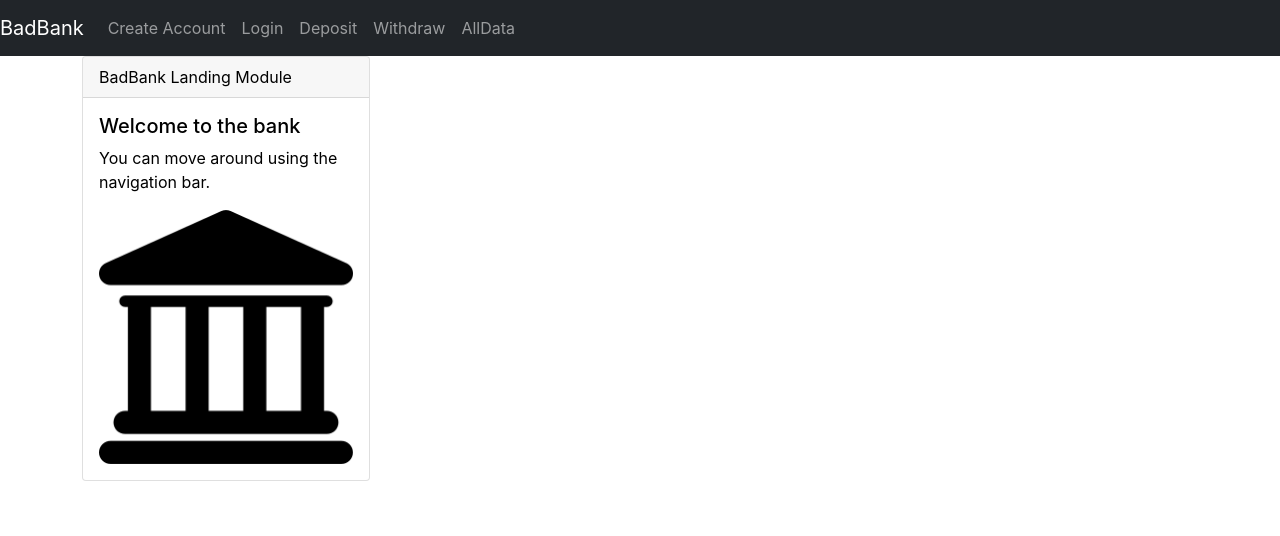
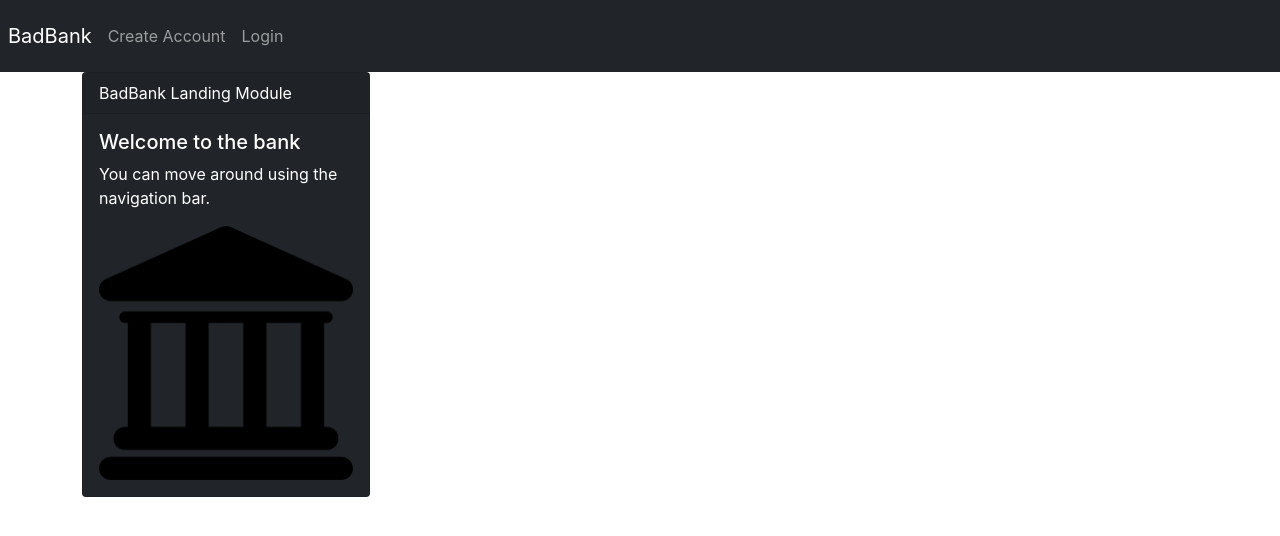
Before and after one commit to SimonCapriles/Banking-Application, a React (Create React App) app: page /#/ in a window 1280 px wide. Shown: the top 536 px of the page. Built offline with nearby package versions, Linux system fonts and the light colour scheme.

Commit message:
Using user context properly

```diff
--- a/src/App.js
+++ b/src/App.js
@@ -1,6 +1,6 @@
 import React from 'react';
 import {Route, HashRouter} from "react-router-dom";
-import {UserContext, UsersContext, ThemeContext} from "./context";
+import {UsersContext, ThemeContext} from "./context";
 import NavBar from "./navbar";
 import CustomCard from './home';
 import CreateAccount from './createaccount';
@@ -10,13 +10,23 @@ import Withdraw from './withdraw';
 import AllData from './alldata';
 import './App.css';
 
+export const UserContext = React.createContext({
+    name: null,
+    mail: null,
+    balance: 0,
+    setUser:() => {}
+});
 
 function App() {
+    const [user, setUser] = React.useState(null)
+    const userValue = {user, setUser}
+    let theme = React.useContext(ThemeContext);
+
     return (
         <HashRouter>
-            <NavBar/>
-            <ThemeContext.Provider value={{txtcolor: 'black', background: 'white'}}>
-            <UserContext.Provider value={null}>
+            <ThemeContext.Provider value={theme}>
+            <UserContext.Provider value={userValue}>
+                <NavBar/>
                 <div className="container">
                     <Route path="/" exact component={CustomCard}/>
                     <UsersContext.Provider
--- a/src/context.js
+++ b/src/context.js
@@ -6,12 +6,12 @@ export const themes = {
         bgcolor: 'white',
     },
     dark: {
-        txtcolor: '#ffffff',
-        bgcolor: '#222222',
+        txtcolor: 'white',
+        bgcolor: 'dark',
     }
 }
 
-export const UserContext = React.createContext(undefined);
+
 export const UsersContext = React.createContext(null);
 
 function validateEmail(email) {
--- a/src/createaccount.js
+++ b/src/createaccount.js
@@ -24,7 +24,8 @@ function CreateAccount() {
                     name: Formik.values.name,
                     email: Formik.values.email,
                     password: Formik.values.password,
-                    balance: 0
+                    balance: 0,
+                    theme: false
                 });
                 setStatus(true);
                 alert('Account created');
--- a/src/login.js
+++ b/src/login.js
@@ -1,12 +1,13 @@
 import React from 'react';
-import {ThemeContext, UserContext, UsersContext} from './context'
+import {ThemeContext, UsersContext} from './context'
+import {UserContext} from "./App";
 import {useFormik} from "formik";
 import Card from './context';
 import {validateEmail} from "./context";
 
 function Login(){
     let [status, setStatus] = React.useState(false);
-    let usr = React.useContext(UserContext);
+    const {user, setUser} = React.useContext(UserContext);
     const users = React.useContext(UsersContext).users;
     let theme = React.useContext(ThemeContext);
 
@@ -22,19 +23,19 @@ function Login(){
             if (Object.keys(Formik.errors).length === 0) {
                 console.log(users)
                 //Check from user context a user with same email and password
-                const user = (users.filter((user) => {return user.email === Formik.values.email})[0]);
-                console.log(user)
-                if (user) {
-                    alert(`Welcome ${user.name}`);
+                const foundUser = (users.filter((user) => {return user.email === Formik.values.email})[0]);
+                console.log(foundUser)
+                if (foundUser) {
+                    alert(`Welcome ${foundUser.name}`);
                     setStatus(true);
-                    usr = {
-                        name: user.name,
-                        email: user.email,
-                        balance: user.balance
-                    }
+                    setUser({
+                        name: foundUser.name,
+                        email: foundUser.email,
+                        balance: foundUser.balance
+                    })
                     Formik.resetForm();
                 }
-                console.log(usr);
+                console.log(user);
             }
         },
         // Form values validation definition
--- a/src/navbar.js
+++ b/src/navbar.js
@@ -1,15 +1,25 @@
 import {Link} from "react-router-dom";
 import React from "react";
+import {UserContext} from "./App";
 
 function NavBar() {
-
+    const {user} = React.useContext(UserContext);
     return (
         <nav className="navbar navbar-expand-lg navbar-dark bg-dark">
-            <Link className="navbar-brand" data-toggle="tooltip" data-placement="bottom" title="Go to the home page" to="/">BadBank</Link>
-            <button className="navbar-toggler" type="button" data-toggle="collapse" data-target="#navbarNav"
-                    aria-controls="navbarNav" aria-expanded="false" aria-label="Toggle navigation">
-                <span className="navbar-toggler-icon"/>
-            </button>
+            <Link className="navbar-brand m-2" data-toggle="tooltip" data-placement="bottom" title="Go to the home page" to="/">BadBank</Link>
+            { !user &&
+            <div className="collapse navbar-collapse" id="navbarNav">
+                <ul className="navbar-nav">
+                    <li className="nav-item">
+                        <Link className="nav-link" data-toggle="tooltip" data-placement="bottom" title="If you don't have and account, create it!" to="/CreateAccount/">Create Account</Link>
+                    </li>
+                    <li className="nav-item">
+                        <Link className="nav-link" data-toggle="tooltip" data-placement="bottom" title="Have an account? Just login" to="/login/">Login</Link>
+                    </li>
+                </ul>
+            </div>
+            }
+            { user &&
             <div className="collapse navbar-collapse" id="navbarNav">
                 <ul className="navbar-nav">
                     <li className="nav-item">
@@ -29,7 +39,18 @@ function NavBar() {
                     </li>
                 </ul>
             </div>
+            }
+            { user &&
+            <div className="text-light m-2">
+                Username: {user.name}<br/>
+                Balance: {user.balance}
+                <div className="form-check form-switch">
+                    <div className="text-light">Dark <input className="form-check-input dark" type="checkbox" role="switch" id="themeSwitch">{user.theme}</input></div>
+                </div>
+            </div>
+            }
         </nav>
+
     );
 }
 
```
